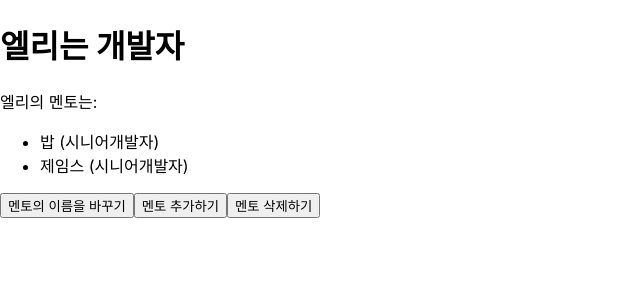
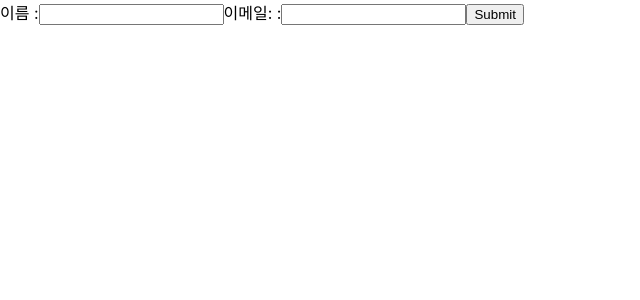
Before and after one commit to petercoco626/dream_coding_react_tutorial, a React (Create React App) app: page / in a window 1280 px wide. Shown: the top 300 px of the page, without its empty margins (0-640 px from the left). Built offline with nearby package versions, Linux system fonts and the light colour scheme.

Commit message:
[faet] form tag

```diff
--- a/src/App.jsx
+++ b/src/App.jsx
@@ -7,6 +7,7 @@
 import Products from './components/Products';
 import Pointer from './components/Pointer';
 import Mentors from './components/Mentors';
+import AppFrom from './components/AppFrom';
 
 function App() {
   const [avatars, setAvatars] = useState([]);
@@ -66,7 +67,8 @@
       </div> */}
       {/* <Products /> */}
       {/* <Pointer /> */}
-      <Mentors />
+      {/* <Mentors /> */}
+      <AppFrom />
     </>
   );
 }
--- /dev/null
+++ b/src/components/AppFrom.jsx
@@ -0,0 +1,29 @@
+import { useState } from 'react';
+
+export default function AppFrom() {
+  const [form, setForm] = useState({
+    name: '',
+    email: '',
+  });
+
+  const handleChange = (e) => {
+    console.log(e.target);
+    const { name, value } = e.target;
+    setForm({ ...form, [name]: value });
+  };
+
+  const handleSubmit = (e) => {
+    e.preventDefault();
+    console.log('hi');
+  };
+
+  return (
+    <form onSubmit={handleSubmit}>
+      <label htmlFor="name">이름 :</label>
+      <input type="text" id="name" name="name" value={form.name} onChange={handleChange} />
+      <label htmlFor="email">이메일: :</label>
+      <input type="email" id="email" name="email" value={form.email} onChange={handleChange} />
+      <button>Submit</button>
+    </form>
+  );
+}
--- a/src/components/MentorsImmer.jsx
+++ b/src/components/MentorsImmer.jsx
@@ -1,7 +1,7 @@
 import React, { useState } from 'react';
 import { useImmer } from 'use-immer';
 
-export default function AppMentorsImmer() {
+export default function MentorsImmer() {
   const [person, updatePerson] = useImmer(initialPerson);
   const handleUpdate = () => {
     const prev = prompt(`누구의 이름을 바꾸고 싶은가요?`);
```
